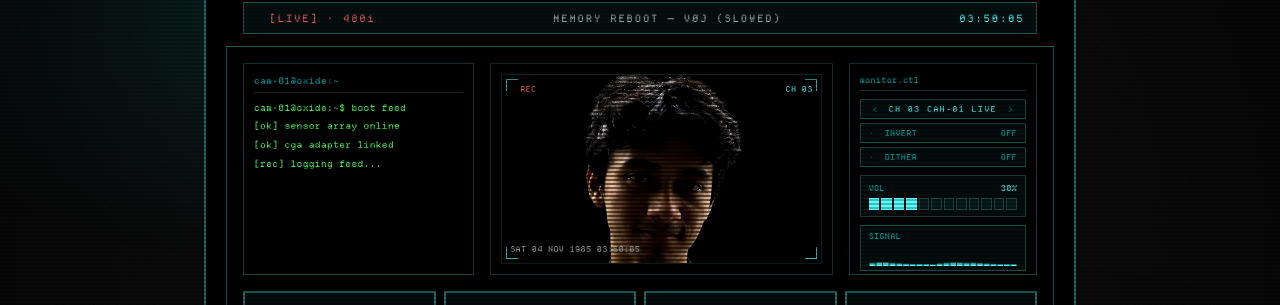
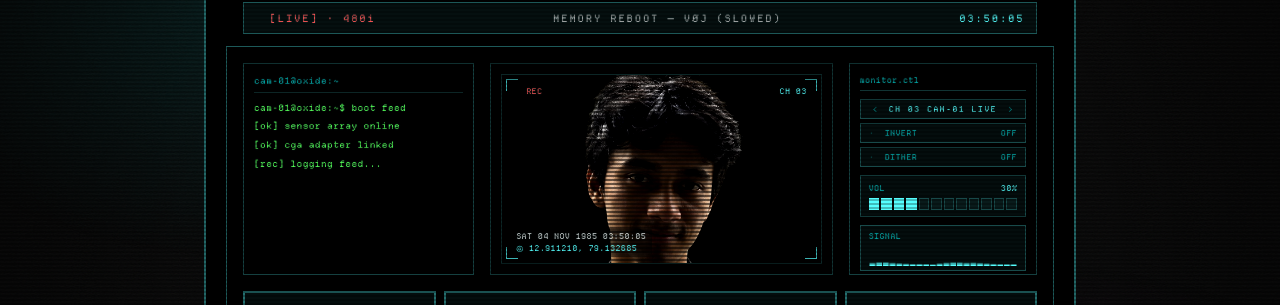
Before and after one commit to rugbedbugg/portfolio-website, a React (Vite) app: page / in a window 1280 px wide. Shown: the part 109-414 px from the top of the page. Built offline with nearby package versions, Linux system fonts and the light colour scheme; the HTML template or start-up script is replaced by a standard one.

Commit message:
[Feat]: Geo-tag surveillance feed and firm up HUD legibility

```diff
--- a/src/components/AsciiArt.tsx
+++ b/src/components/AsciiArt.tsx
@@ -28,6 +28,9 @@ const CH_STATUS: Record<number, string> = {
   4: "SUBJECT FILE",
 };
 const DATE_LABEL = "SAT 04 NOV 1985";
+// Surveillance geo-tag for the camera HUD / subject dossier
+const GPS_DECIMAL = "12.911210, 79.132685";
+const GPS_DMS = "12°54'40\"N 79°07'57\"E";
 // VHS/NTSC interlaced resolution tag for the live header
 const LIVE_TAG = "[LIVE] · 480i";
 // base id for the "current viewer" - rendered with live-varying Zalgo corruption
@@ -483,7 +486,7 @@ const AsciiArt = () => {
                     <div>
                       STATUS : <span className="text-cga-bgreen">TRACED</span>
                     </div>
-                    <div>LOC    : [ REDACTED ]</div>
+                    <div>LOC    : {GPS_DMS}</div>
                   </div>
                 )}
 
@@ -528,16 +531,19 @@ const AsciiArt = () => {
                     className={`pointer-events-none absolute h-3 w-3 border-cga-bcyan/70 ${c}`}
                   />
                 ))}
-                {/* HUD: REC / channel / timestamp */}
-                <div className="mono-command pointer-events-none absolute left-2 top-2 flex items-center gap-1 text-[8px] text-cga-bred">
+                {/* HUD: REC / channel / timestamp (dark OSD chips keep text legible over any feed) */}
+                <div className="mono-command pointer-events-none absolute left-2 top-2 flex items-center gap-1 rounded-[1px] bg-cga-black/60 px-1.5 py-0.5 text-[8px] text-cga-bred">
                   <span className="inline-block h-1.5 w-1.5 bg-cga-bred animate-blink" />
                   REC
                 </div>
-                <div className="mono-command pointer-events-none absolute right-2 top-2 text-[8px] tracking-[0.18em] text-cga-bcyan">
+                <div className="mono-command pointer-events-none absolute right-2 top-2 rounded-[1px] bg-cga-black/60 px-1.5 py-0.5 text-[8px] tracking-[0.18em] text-cga-bcyan">
                   {channelLabel}
                 </div>
-                <div className="mono-command pointer-events-none absolute bottom-2 left-2 text-[8px] tabular-nums text-cga-gray">
-                  {DATE_LABEL} {clock}
+                <div className="mono-command pointer-events-none absolute bottom-2 left-2 flex flex-col gap-0.5 rounded-[1px] bg-cga-black/60 px-1.5 py-0.5 text-[8px] tabular-nums leading-tight">
+                  <span className="text-cga-white/85">
+                    {DATE_LABEL} {clock}
+                  </span>
+                  <span className="text-cga-bcyan">◎ {GPS_DECIMAL}</span>
                 </div>
               </div>
             </div>
```
